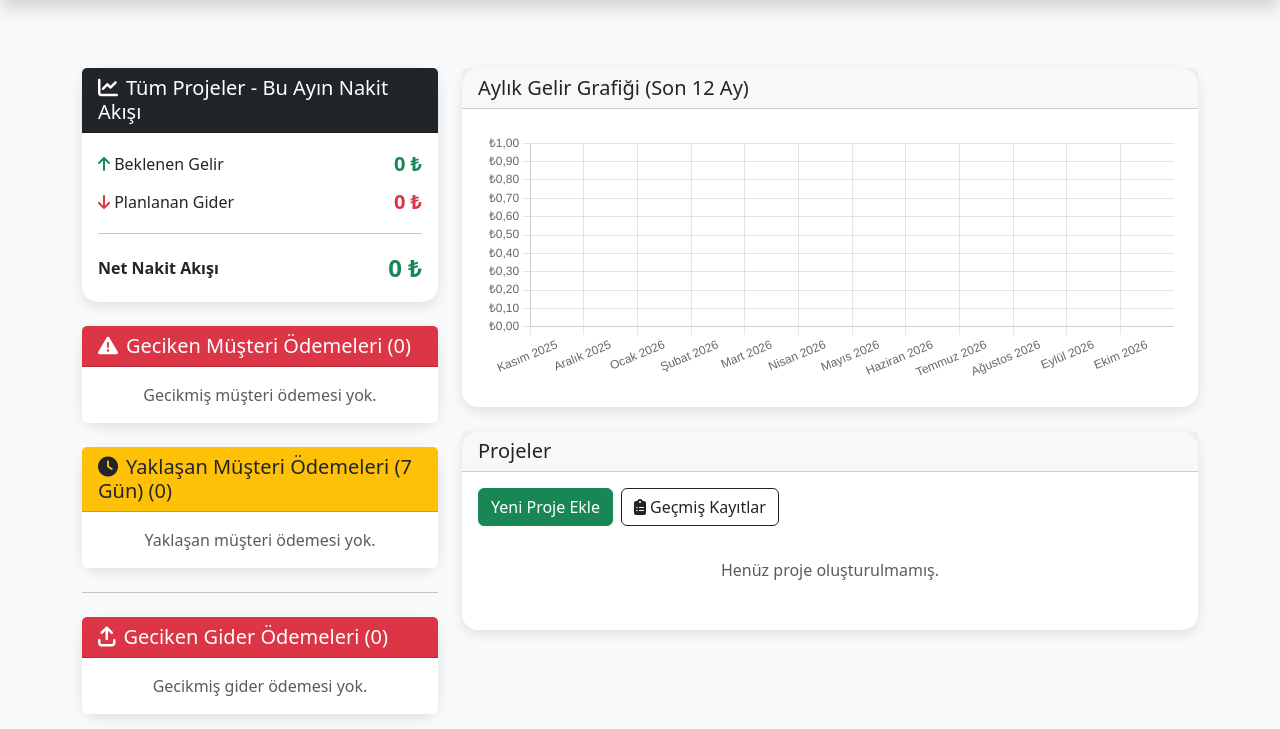
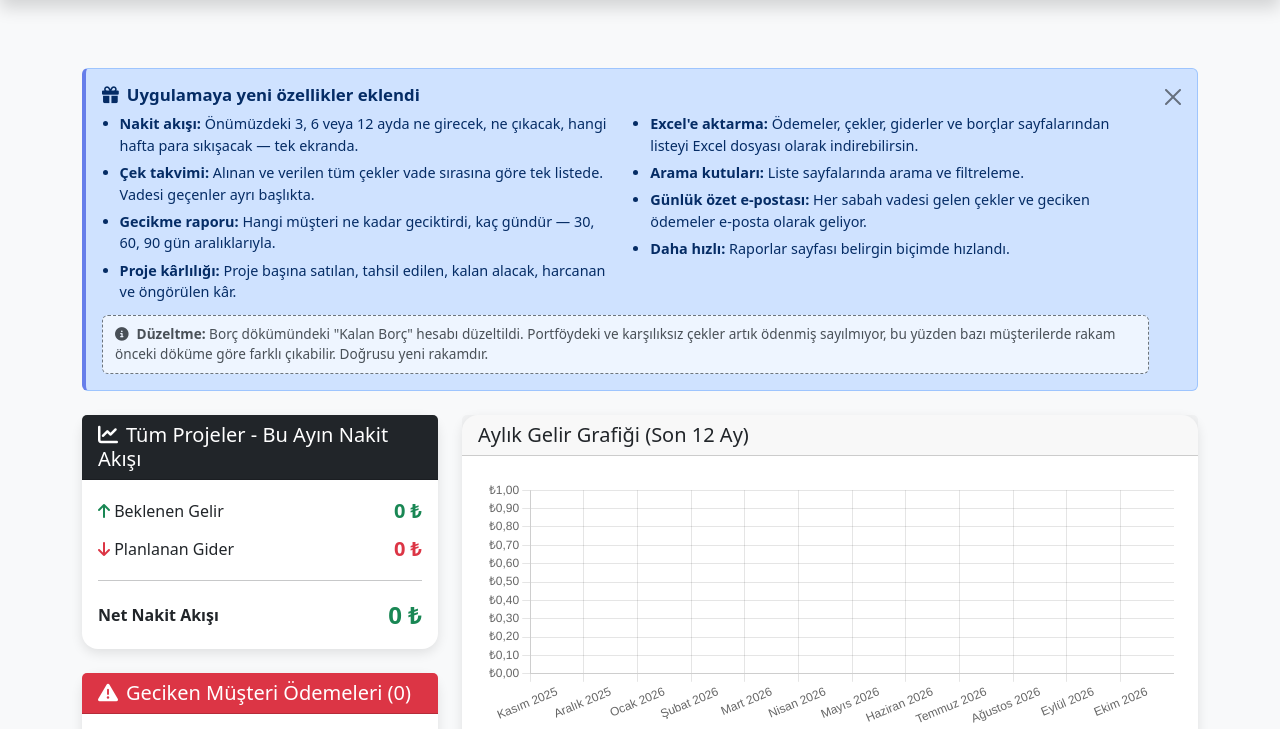
Before and after one commit to hsynay/ExpenseManager, a Flask app: page /dashboard in a window 1280 px wide. Shown: the part 56-785 px from the top of the page. Run offline with Flask 3, Linux system fonts and the light colour scheme; the visitor is signed in with stand-in values (Sample User, id 1); data that the repository does not hold is empty; some libraries are stand-ins or nearby versions.

Commit message:
add release notes banner

```diff
--- a/templates/dashboard.html
+++ b/templates/dashboard.html
@@ -13,10 +13,89 @@
         .list-group-item strong {
             display: block;
         }
+        /* Release notes banner. Closed, it is removed from the page, so the
+           dashboard looks exactly as it did before. */
+        .release-notes {
+            border-left: 4px solid #667eea;
+        }
+        .release-notes-title {
+            font-size: 1.05rem;
+            font-weight: 600;
+        }
+        .release-notes-list {
+            margin: 0 0 0.75rem 0;
+            padding-left: 1.1rem;
+            font-size: 0.9rem;
+        }
+        .release-notes-list li {
+            break-inside: avoid;
+            margin-bottom: 0.35rem;
+        }
+        @media (min-width: 992px) {
+            .release-notes-list {
+                columns: 2;
+                column-gap: 2rem;
+            }
+        }
+        /* The last note is a notice, not a feature, so it sits in its own box. */
+        .release-notes-info {
+            background: rgba(255, 255, 255, 0.65);
+            border: 1px dashed #6c757d;
+            border-radius: 0.375rem;
+            padding: 0.5rem 0.75rem;
+            font-size: 0.85rem;
+            color: #495057;
+        }
     </style>
 {% endblock %}
 
 {% block content %}
+{# Release notes banner. It is shown until the user closes it; the choice is
+   kept in localStorage under the key below. To show it again for a new
+   release, change the key (and the text). #}
+{% set release_notes_key = 'release_notes_2026_10' %}
+<div id="release-notes-banner" class="alert alert-primary alert-dismissible release-notes mb-4" role="region" aria-label="Yenilikler" data-storage-key="{{ release_notes_key }}">
+    <button type="button" class="btn-close" id="release-notes-close" aria-label="Kapat"></button>
+    <h5 class="release-notes-title"><i class="fa-solid fa-gift me-2"></i>Uygulamaya yeni özellikler eklendi</h5>
+    <ul class="release-notes-list">
+        <li><strong>Nakit akışı:</strong> Önümüzdeki 3, 6 veya 12 ayda ne girecek, ne çıkacak, hangi hafta para sıkışacak — tek ekranda.</li>
+        <li><strong>Çek takvimi:</strong> Alınan ve verilen tüm çekler vade sırasına göre tek listede. Vadesi geçenler ayrı başlıkta.</li>
+        <li><strong>Gecikme raporu:</strong> Hangi müşteri ne kadar geciktirdi, kaç gündür — 30, 60, 90 gün aralıklarıyla.</li>
+        <li><strong>Proje kârlılığı:</strong> Proje başına satılan, tahsil edilen, kalan alacak, harcanan ve öngörülen kâr.</li>
+        <li><strong>Excel'e aktarma:</strong> Ödemeler, çekler, giderler ve borçlar sayfalarından listeyi Excel dosyası olarak indirebilirsin.</li>
+        <li><strong>Arama kutuları:</strong> Liste sayfalarında arama ve filtreleme.</li>
+        <li><strong>Günlük özet e-postası:</strong> Her sabah vadesi gelen çekler ve geciken ödemeler e-posta olarak geliyor.</li>
+        <li><strong>Daha hızlı:</strong> Raporlar sayfası belirgin biçimde hızlandı.</li>
+    </ul>
+    <div class="release-notes-info">
+        <i class="fa-solid fa-circle-info me-2"></i><strong>Düzeltme:</strong> Borç dökümündeki "Kalan Borç" hesabı düzeltildi. Portföydeki ve karşılıksız çekler artık ödenmiş sayılmıyor, bu yüzden bazı müşterilerde rakam önceki döküme göre farklı çıkabilir. Doğrusu yeni rakamdır.
+    </div>
+</div>
+{# Runs right after the banner, before the page is painted, so a closed
+   banner never flashes. Storage can be blocked (private window, strict
+   settings): then the banner simply stays visible. #}
+<script>
+(function () {
+    var banner = document.getElementById('release-notes-banner');
+    if (!banner) return;
+    var key = banner.getAttribute('data-storage-key');
+    try {
+        if (window.localStorage.getItem(key) === '1') {
+            banner.remove();
+            return;
+        }
+    } catch (e) { /* storage not readable: keep the banner */ }
+    var closeButton = document.getElementById('release-notes-close');
+    if (!closeButton) return;
+    closeButton.addEventListener('click', function () {
+        try {
+            window.localStorage.setItem(key, '1');
+        } catch (e) { /* storage not writable: the banner comes back next time */ }
+        banner.remove();
+    });
+})();
+</script>
+
 <div class="row g-4">
     <div class="col-lg-4">
         <div class="card mb-4">
```
Also changed, not shown: tests/test_release_notes_banner.py (added, +32 -0 lines).
